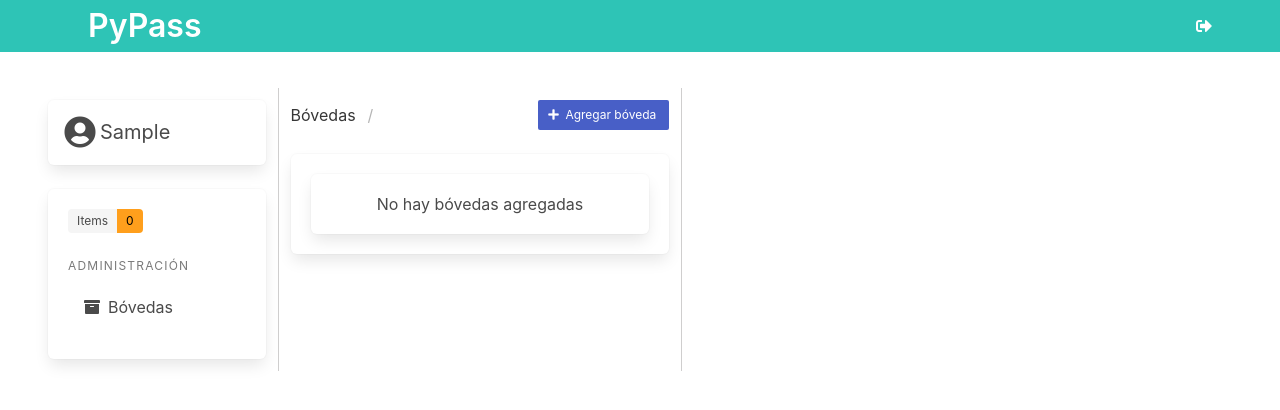
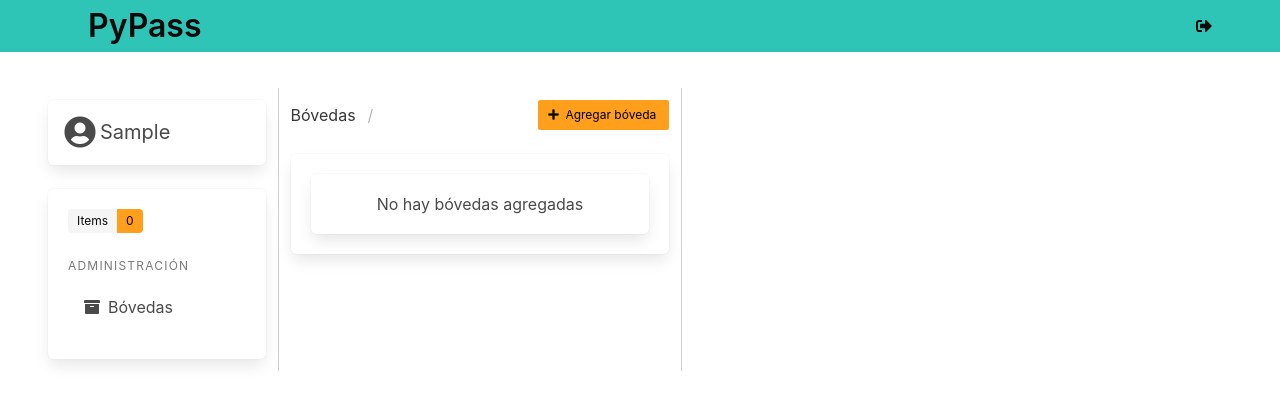
Before and after one commit to yvanvrela/11Pass, a Flask app: page /vaults in a window 1280 px wide. Shown: the top 410 px of the page. Run offline with Flask 2, Linux system fonts and the light colour scheme; the visitor is signed in with stand-in values (Sample User, id 1); data that the repository does not hold is empty; some libraries are stand-ins or nearby versions.

Commit message:
change a color

```diff
--- a/app/static/main.css
+++ b/app/static/main.css
@@ -12,42 +12,63 @@ body {
     border-width: 0.1rem;
 }
 
-.horizontal-line{
+.horizontal-line {
     border-top: thick solid #cfcece;
     border-width: 0.1rem;
     margin-top: 1.5%;
     margin-bottom: 1.7%;
 }
 
-.active{
+.active {
     border-bottom: thick solid;
     border-width: 0.10rem;
     border-color: hsl(217, 71%, 53%);
 }
 
-.is-orange{
+.is-orange {
     background-color: #ff9f1c !important;
     border-color: transparent;
     color: black !important;
 }
 
-.has-text-orange{
+.is-orange-light {
+    background-color: #FFBF69 !important;
+    border-color: transparent;
+    color: black !important;
+}
+
+.has-text-orange {
     color: #ff9f1c !important;
 }
 
-
-.is-green-aqua{
-    background-color: #2ec4b6;
-    border-color: transparent;
-    color:  white;
+.has-text-orange-light {
+    color: #FFBF69 !important;
 }
 
-.has-background-green-aqua{
+a:hover {
+    color: #ff9f1c !important;
+}
+
+.is-green-aqua {
+    background-color: #2ec4b6 !important;
+    border-color: transparent;
+    color: white !important;
+}
+
+.has-background-green-aqua {
     background-color: #2ec4b6 !important;
 }
 
-.is-green-aqua-light{
-    background-color: #CBF3F0;
+.has-text-aqua {
+    color: #2ec4b6 !important;
+}
+
+.is-green-aqua-light {
+    background-color: #CBF3F0 !important;
     border-color: transparent;
-    color:  black !important;
+    color: black !important;
 }
+
+.has-text-aqua-light {
+    color: #CBF3F0 !important;
+}
--- a/app/templates/account.html
+++ b/app/templates/account.html
@@ -77,7 +77,7 @@ Cuentas
         <nav class="breadcrumb " aria-label="breadcrumbs">
             <ul>
                 <li>
-                    <a href="{{ url_for('home') }}">
+                    <a class="has-text-orange" href="{{ url_for('home') }}">
                         Bóvedas
                     </a>
                 </li>
@@ -94,7 +94,7 @@ Cuentas
 
         <p class="buttons are-small is-right">
 
-            <button class="js-modal-trigger button is-small is-link" data-target="modal-js-example">
+            <button class="js-modal-trigger button is-small is-orange" data-target="modal-js-example">
                 <span class="icon">
                     <i class="fas fa-plus"></i>
                 </span>
--- a/app/templates/account_detail.html
+++ b/app/templates/account_detail.html
@@ -73,7 +73,7 @@ Detalles
         <nav class="breadcrumb " aria-label="breadcrumbs">
             <ul>
                 <li>
-                    <a href="{{ url_for('home') }}">
+                    <a class="has-text-orange-light" href="{{ url_for('home') }}">
                         Bóvedas
                     </a>
                 </li>
--- a/app/templates/home.html
+++ b/app/templates/home.html
@@ -42,7 +42,7 @@ Bienvenido
 
                 <div class="field is-grouped">
                     <p class="control">
-                        {{ vault_form.submit(class="button is-link has-text-light") }}
+                        {{ vault_form.submit(class="button is-orange has-text-light") }}
                     </p>
 
                     <p class="control">
@@ -78,7 +78,7 @@ Bienvenido
         </nav>
     </div>
     <div class="column has-text-right">
-        <button class="js-modal-trigger button is-small is-link" data-target="modal-js-example">
+        <button class="js-modal-trigger button is-small is-orange" data-target="modal-js-example">
             <span class="icon">
                 <i class="fas fa-plus"></i>
             </span>
@@ -93,7 +93,6 @@ Bienvenido
     <div class="horizontal-line"></div>
     <div>
         <a href="{{ url_for('account', id_vault=vault[0])}}">
-            <!-- url_for('update', todo_id=todo.id, done=todo.to_dict().done) -->
             <span class="icon-text has-icons-right has-text-black-bis">
                 <span>{{ vault[1] }}</span>
                 <span class="icon is-right">
--- a/app/templates/layout.html
+++ b/app/templates/layout.html
@@ -33,7 +33,7 @@
             bulmaToast.toast({
                 message: '{{ message }}',
                 position: 'top-right',
-                type: 'is-link',
+                type: 'is-orange',
                 closeOnClick: false,
                 dismissible: true,
                 animate: {
--- a/app/templates/layout_credentials.html
+++ b/app/templates/layout_credentials.html
@@ -29,7 +29,7 @@
             bulmaToast.toast({
                 message: '{{ message }}',
                 position: 'top-right',
-                type: 'is-link',
+                type: 'is-orange',
                 closeOnClick: false,
                 dismissible: true,
                 animate: {
--- a/app/templates/menu.html
+++ b/app/templates/menu.html
@@ -14,8 +14,8 @@
 
     <div class="box">
         <div class="tags has-addons">
-            <span class="tag">Items</span>
-            <span class="tag is-orange">{{ items[0] }}</span>
+            <span class="tag has-text-black">Items</span>
+            <span class="tag is-orange has-text-black">{{ items[0] }}</span>
         </div>
 
         <p class="menu-label">
--- a/app/templates/navbar.html
+++ b/app/templates/navbar.html
@@ -1,7 +1,7 @@
 <div class="container">
     <div class="navbar-brand">
         <a class="navbar-item">
-            <span class="title has-text-white">
+            <span class="title has-text-black">
                 <span class="icon"></span>
                 PyPass
             </span>
@@ -15,13 +15,15 @@
     <div id="navMenu" class="navbar-menu has-text-light is-green-aqua has-text-right">
         <div class="navbar-end">
             <span class="navbar-item">
+
                 <a class="is-hidden-desktop is-hidden-tablet" href="">
-                    <span class="icon has-text-light is-medium">
+                    <span class="icon is-medium has-text-black">
                         <i class="fas fa-user-circle"></i>
                     </span>
                 </a>
+
                 <a href="{{ url_for('auth.logout') }}">
-                    <span class="icon is-medium has-text-white">
+                    <span class="icon is-medium has-text-black">
                         <i class="fas fa-sign-out-alt"></i>
                     </span>
                 </a>
```
